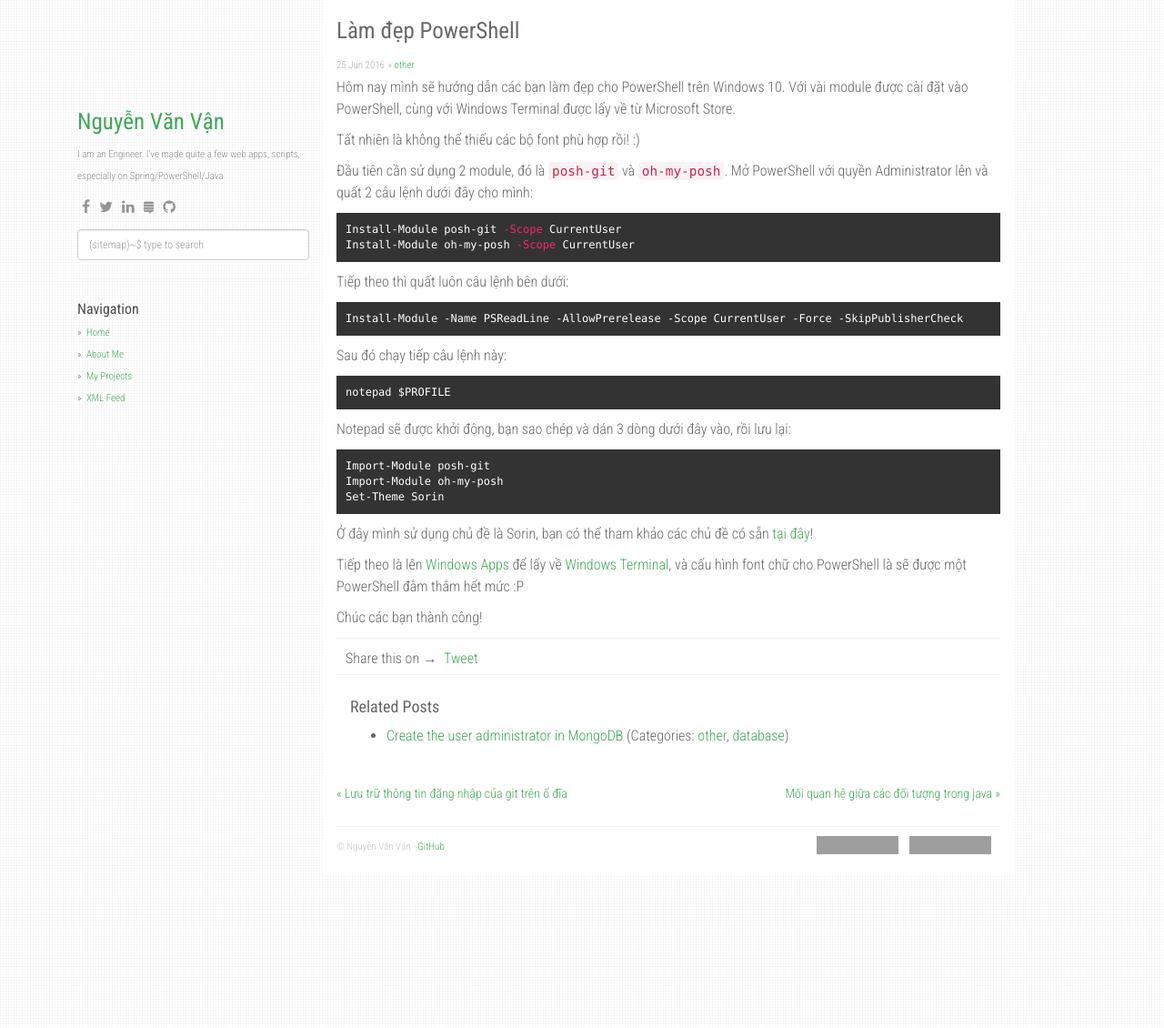
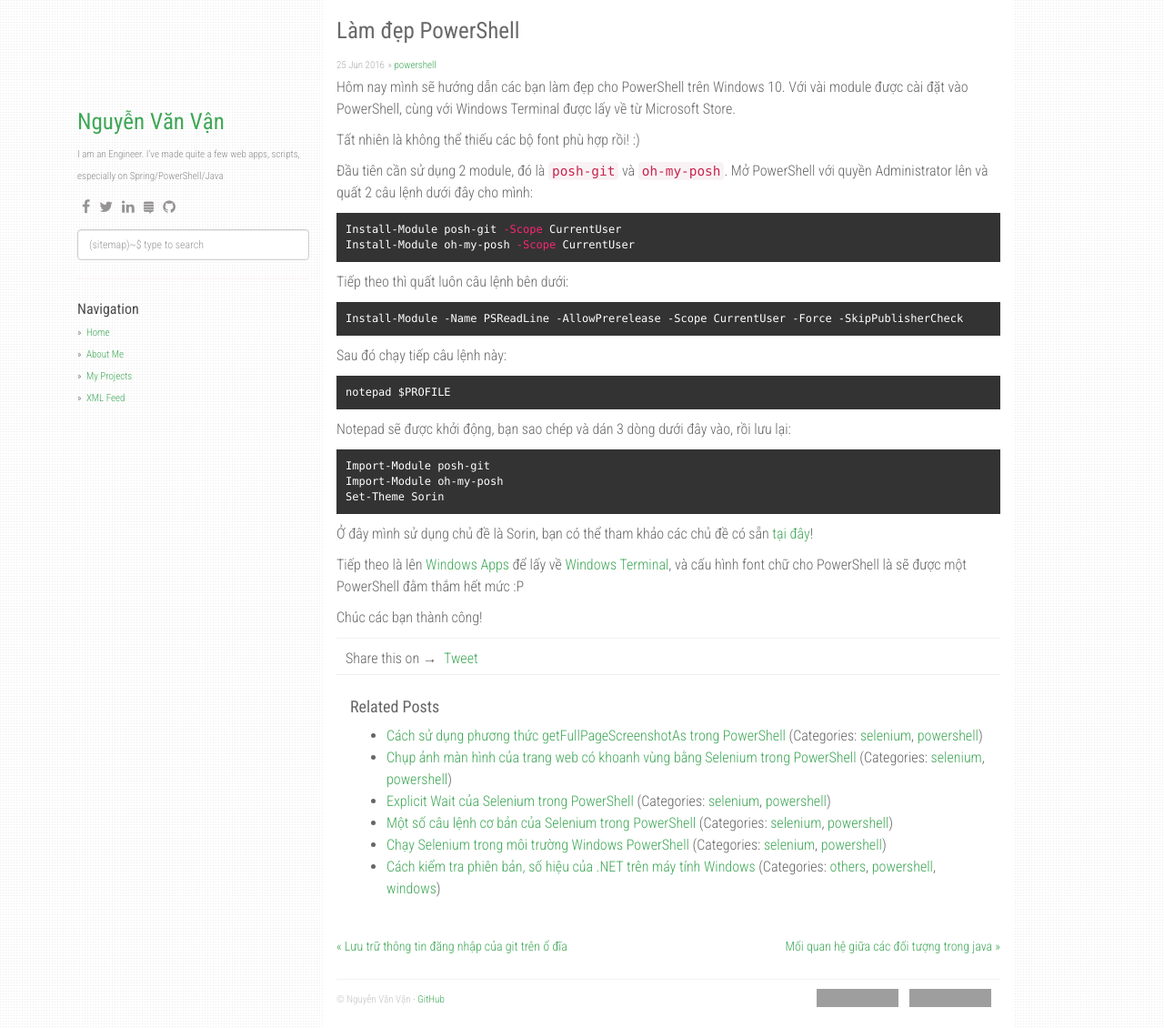
Before and after one commit to vegetaz/vegetaz.github.io, a Jekyll site: the page built from _posts/2016/06/2016-06-25-Make-PowerShell-Beauty.markdown, in a window 1280 px wide and 1130 px high. Shown: the whole window at 91% size. Built offline with Jekyll 4.4.1, drawn with Linux system fonts in a browser that asks for light colours; nearby versions of some CDN libraries; comment, search, counter and statistics services are not loaded; grey boxes are pictures that could not be loaded.

Commit message:
Cập nhật

```diff
--- a/_posts/2016/06/2016-06-22-Create-the-user-administrator-in-MongoDB.markdown
+++ b/_posts/2016/06/2016-06-22-Create-the-user-administrator-in-MongoDB.markdown
@@ -2,7 +2,7 @@
 layout: post
 title: "Create the user administrator in MongoDB"
 date: 2016-06-22 05:25:10 +0700
-categories: [other, database]
+categories: [database]
 ---
 
 Mặc định để sử dụng MongoDB thì không cần tài khoản và mật khẩu.
--- a/_posts/2016/06/2016-06-25-Make-PowerShell-Beauty.markdown
+++ b/_posts/2016/06/2016-06-25-Make-PowerShell-Beauty.markdown
@@ -2,7 +2,7 @@
 layout: post
 title: "Làm đẹp PowerShell"
 date: 2016-06-25 15:25:25 +0700
-categories: [other]
+categories: [powershell]
 ---
 
 Hôm nay mình sẽ hướng dẫn các bạn làm đẹp cho PowerShell trên Windows 10. Với vài module được cài đặt vào PowerShell, cùng với Windows Terminal được lấy về từ Microsoft Store.
```
